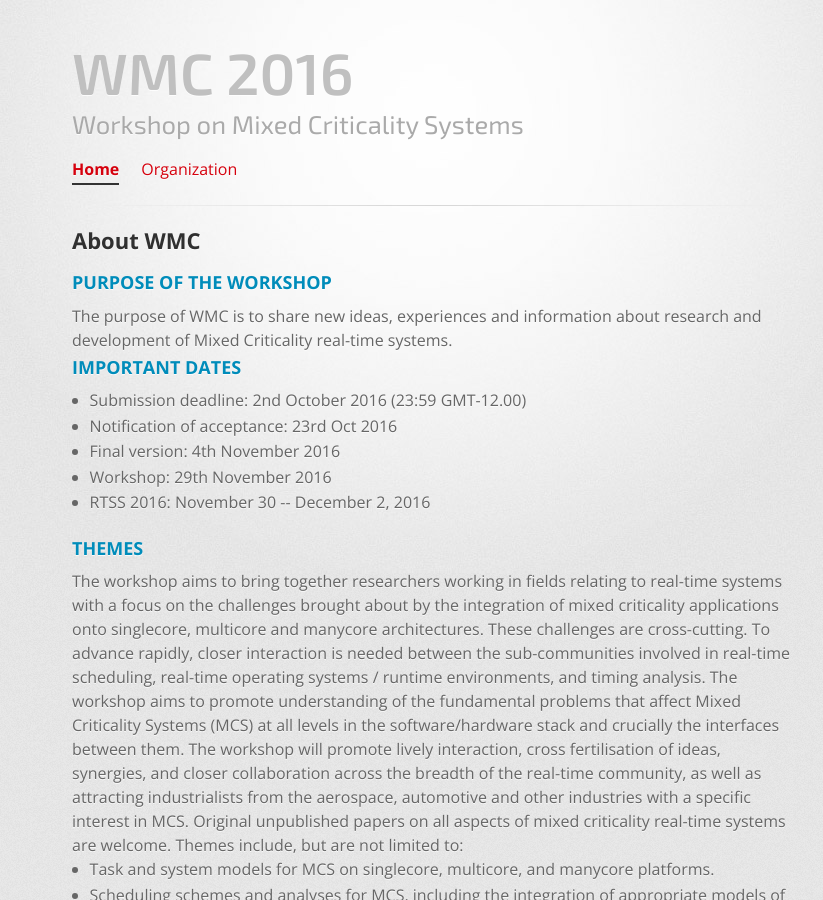
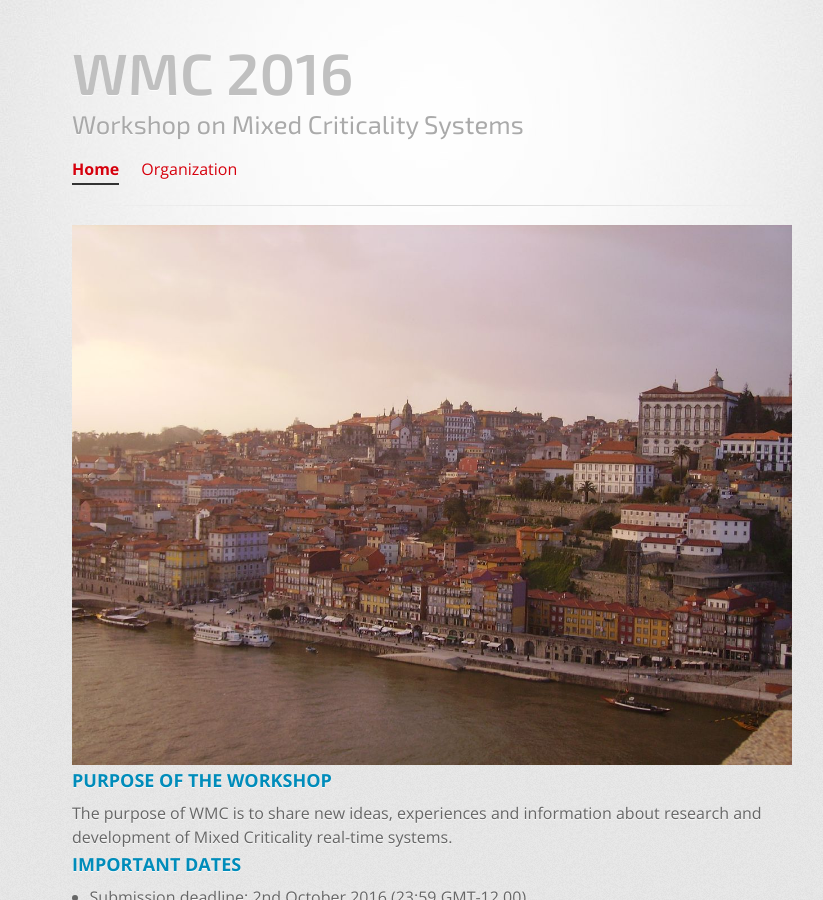
Before and after one commit to GSathish/wmc2016, a Jekyll site: the page built from index.html, in a window 1280 px wide and 900 px high. Shown: the whole window, without its empty margins (208-1031 px from the left). Built offline with Jekyll 4.4.1, drawn with Linux system fonts in a browser that asks for light colours.

Commit message:
added img

```diff
--- a/index.html
+++ b/index.html
@@ -5,7 +5,7 @@ description: Workshop on Mixed Criticality Systems
 current: home
 ---
 
-<h2>About WMC</h2>
+<img src="images/porto2.jpg" width="720px">
 
 <h3>PURPOSE OF THE WORKSHOP</h3>
 
```
